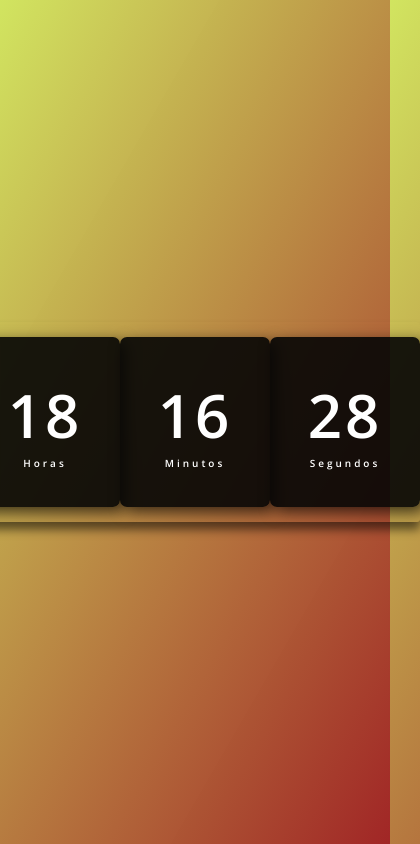
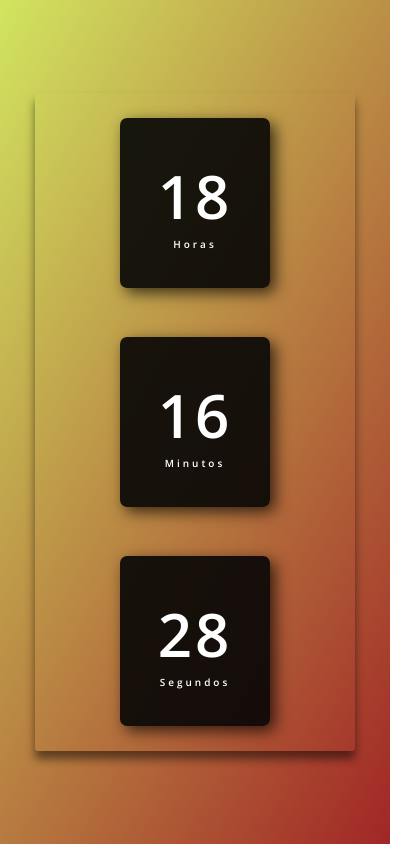
Before and after one commit to TiagoSouzRodrigues/relogio-digital-in-html-css-and-js-, a plain HTML site: page index.html in a window 390 px wide. Shown: the whole page, 420 px wide, since content can reach past the window. Drawn offline with nearby package versions, Linux system fonts and the light colour scheme.

Commit message:
Update style.css

```diff
--- a/style.css
+++ b/style.css
@@ -41,3 +41,11 @@ body {
 .relogio span.tempo {
     font-size: 10px;
 }
+
+@media only screen and (max-width: 900px){
+    div.relogio{
+        height: 78vh;
+        flex-direction: column;
+        width:38vh;
+    }
+}
```
